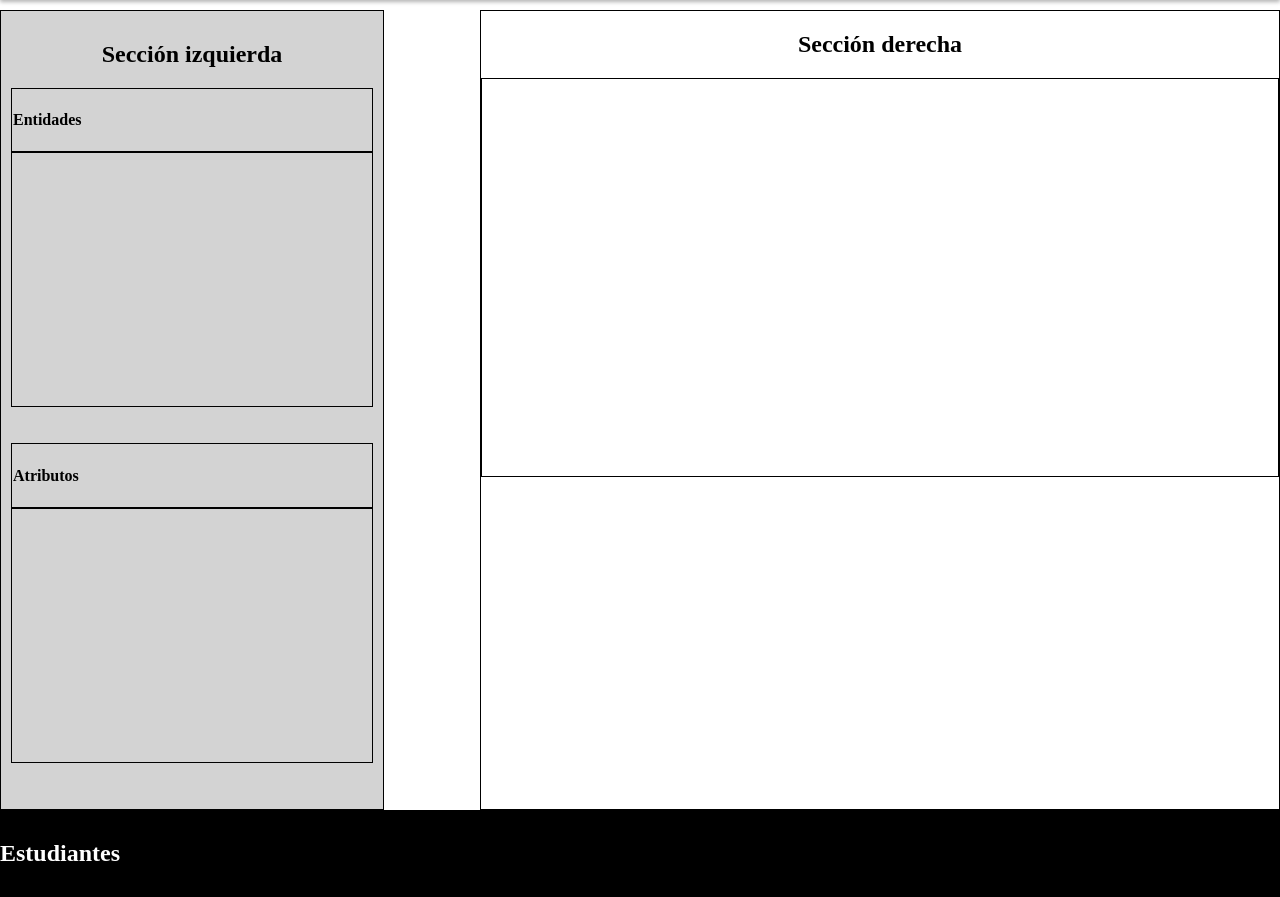
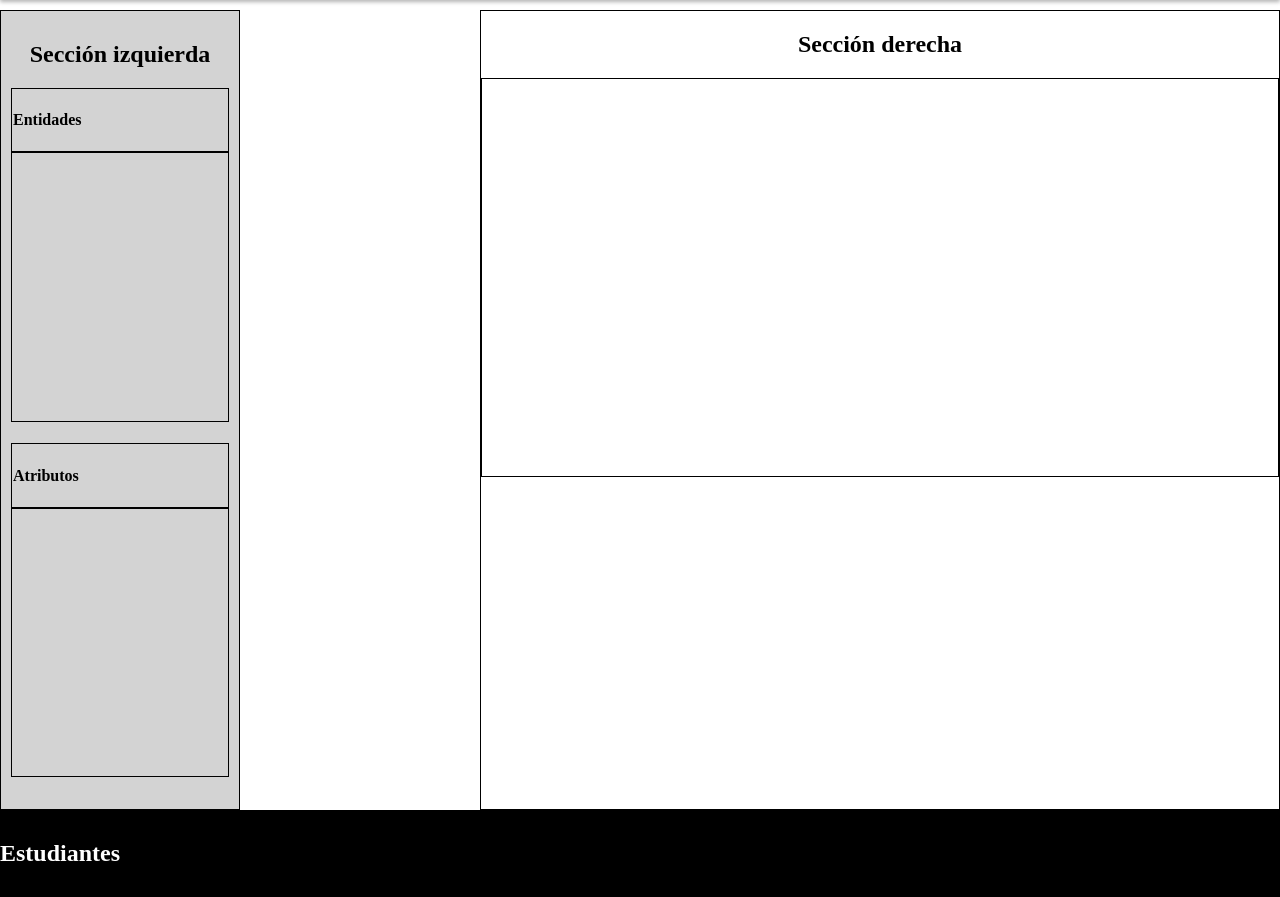
Before and after one commit to Daniel250817/ER-PLN, a PHP site: page /Main.php in a window 1280 px wide. Shown: the part 72-969 px from the top of the page. Run offline with PHP 8.4, Linux system fonts and the light colour scheme; data that the repository does not hold is empty; some libraries are stand-ins or nearby versions.

Commit message:
Merge Wilson y Julio

```diff
--- a/App/Styles.css
+++ b/App/Styles.css
@@ -82,7 +82,7 @@ body {
     justify-content: flex-start;
     align-items: center;
     height: 100dvh;
-    width: 30vw;
+    width: 30dvh;
     border: 1px solid black;
     box-sizing: border-box;
     background: lightgray;
```
